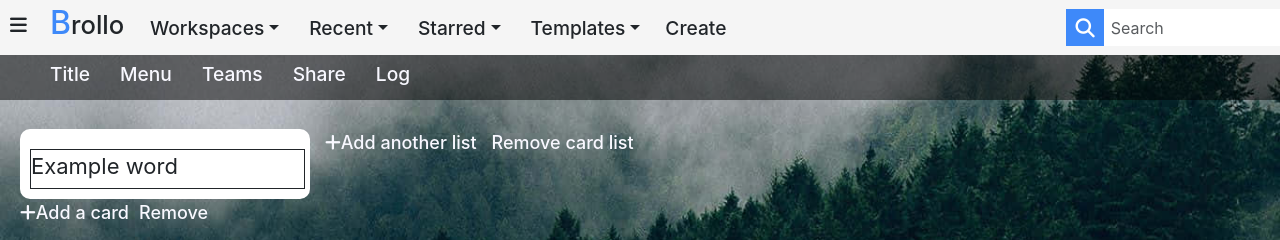
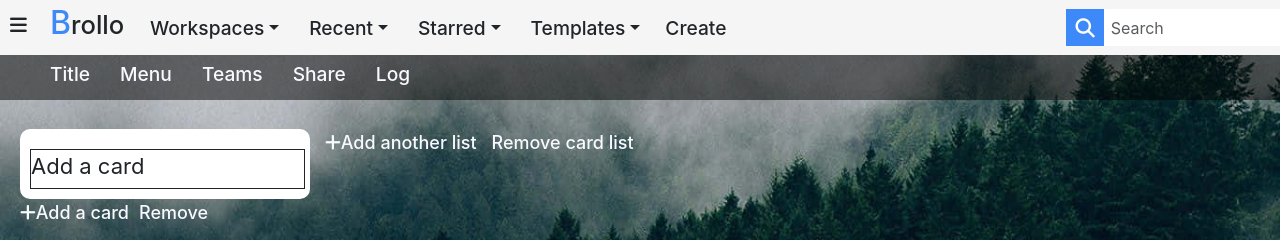
Before and after one commit to Sugorr/brollo, a React (Create React App) app: page /workspace in a window 1280 px wide. Shown: the top 240 px of the page. Built offline with nearby package versions, Linux system fonts and the light colour scheme.

Commit message:
Adding Key Index TaskCards Input Save AddCard

```diff
--- a/src/components/BrolloCards/AddCard.js
+++ b/src/components/BrolloCards/AddCard.js
@@ -1,8 +1,7 @@
 import "./AddCard.css";
 import React, { useState } from 'react';
-function AddCard() {
+function AddCard({ word, setWord }) {
     const [editing, setEditing] = useState(false);
-    const [word, setWord] = useState('Example word');
     const handleInputChange = (event) => {
         setWord(event.target.value);
     };
--- a/src/components/BrolloCards/TaskCards.js
+++ b/src/components/BrolloCards/TaskCards.js
@@ -2,9 +2,9 @@ import { useState } from "react";
 import "./TaskCards.css";
 import AddCard from "./AddCard";
 function TaskCards() {
-    const [task, setTask] = useState(["PlusTask"]);
+    const [task, setTask] = useState(["Add a card"]);
     const addTask = () => {
-        setTask([...task, `PlusTask ${task.length + 1}`]);
+        setTask([...task, `Add a card ${task.length + 1}`]);
     };
     const removeTask = () => {
         if (task.length > 0) {
@@ -24,8 +24,12 @@ function TaskCards() {
             <div id="Task-Cards-Section" onDragOver={handleDragOver} onDrop={handleDrop}>
                 <div className="Task-Cards-Container">
                     <div className="Task-Cards-Content">
-                        {task.map(task => (
-                            <AddCard key={task}/>
+                        {task.map((_, index) => (
+                            <AddCard key={index} word={task[index]} setWord={(newWord) => {
+                                const newTask = [...task];
+                                newTask[index] = newWord;
+                                setTask(newTask);
+                            }}/>
                         ))}
                     </div>
                     <div className="Add-Remove-Task">
```
